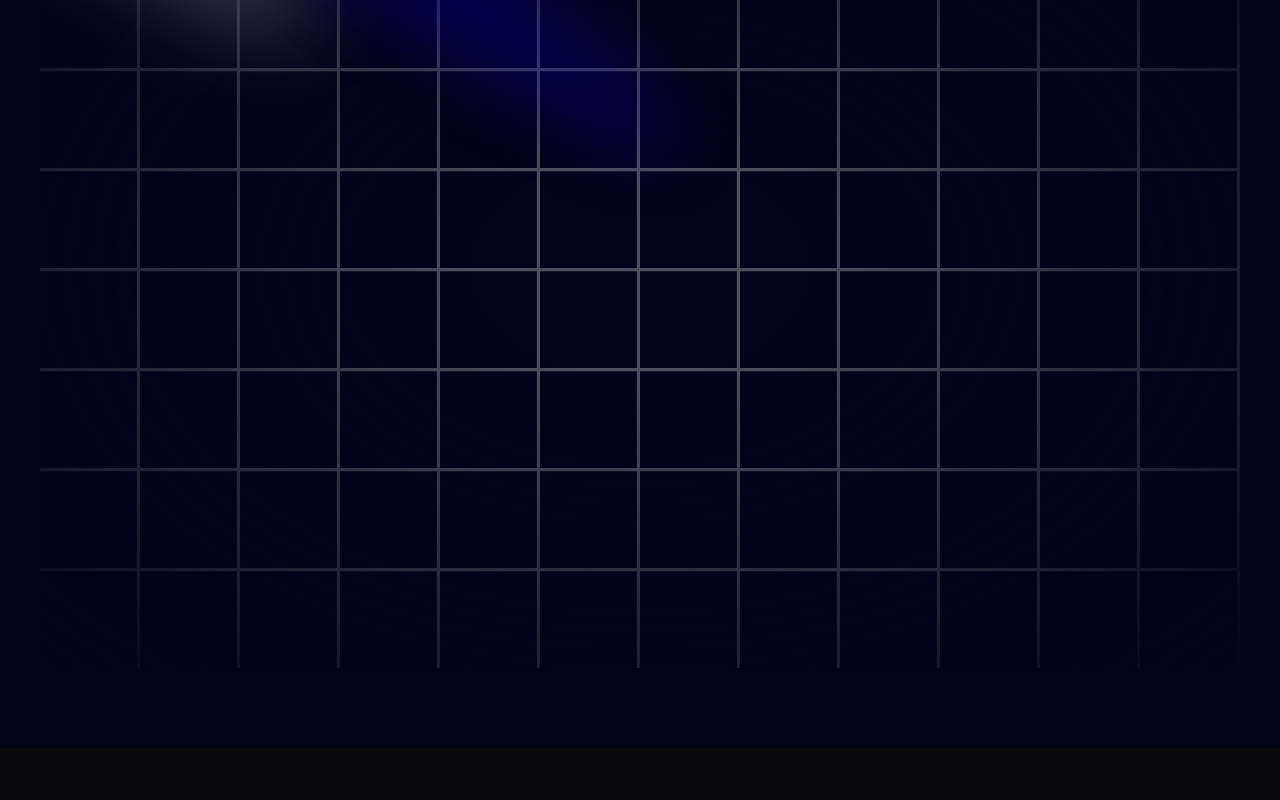
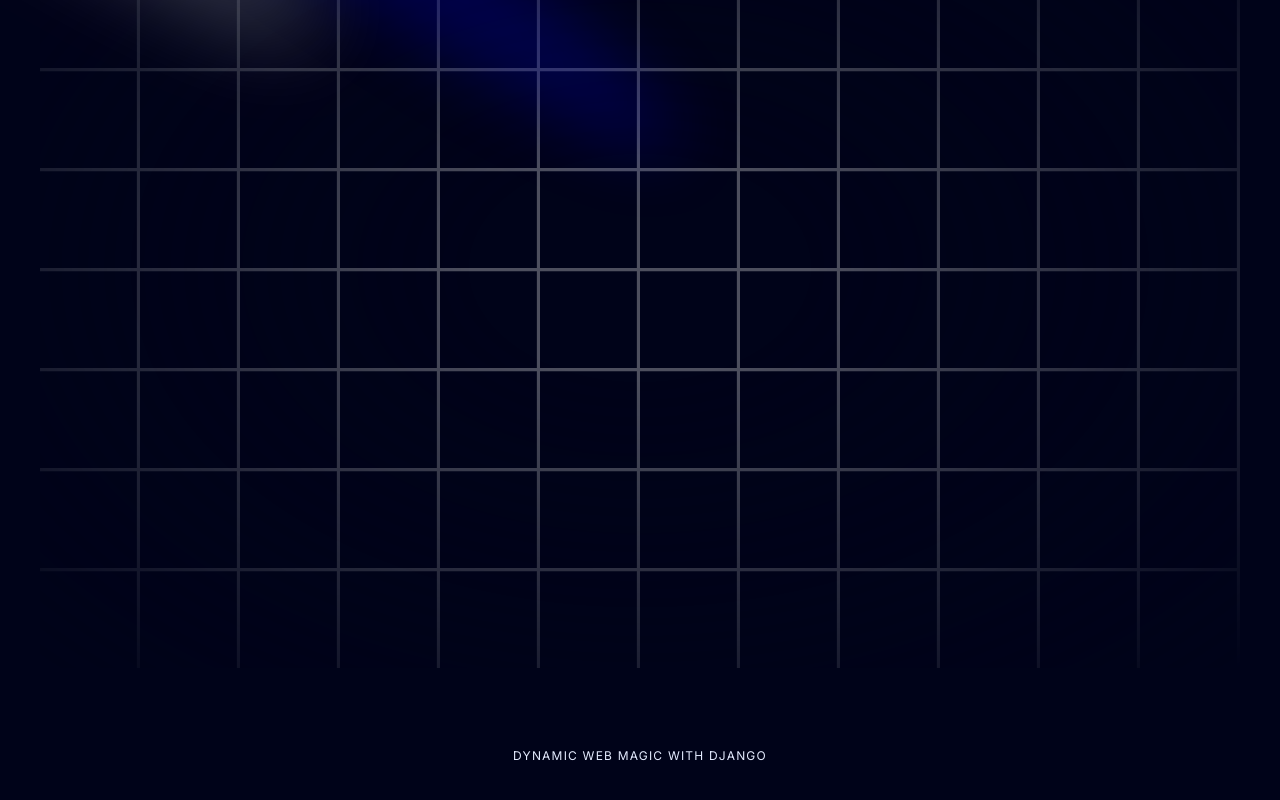
Before and after one commit to nicky-ops/portfolio, a Next.js app: page / in a window 1280 px wide. Shown: the part 276-1076 px from the top of the page. Before the commit the page ends 1024 px from the top, so only its background shows below. Built offline with nearby package versions, Linux system fonts and the light colour scheme.

Commit message:
text-bottom

```diff
--- a/components/Hero.tsx
+++ b/components/Hero.tsx
@@ -14,6 +14,16 @@ const Hero = () => {
         {/* Radial gradient for the container to give a faded look */}
         <div className="absolute pointer-events-none inset-0 flex items-center justify-center dark:bg-black-100 bg-white [mask-image:radial-gradient(ellipse_at_center,transparent_20%,black)]" />
         </div>
+
+        <div className='flex justify-center relative my-20 z-10'>
+            <div className='max-w-[89vw] md:max-w-2xl lg:max-w-[60vw] flex flex-col items-center justify-center'>
+                <h2 className='uppercase tracking-widest text-xs text-center text-blue-100 max-w-80'>
+                    Dynamic Web Magic with Django
+                </h2>
+
+            </div>
+
+        </div>
     </div>
   )
 }
```
